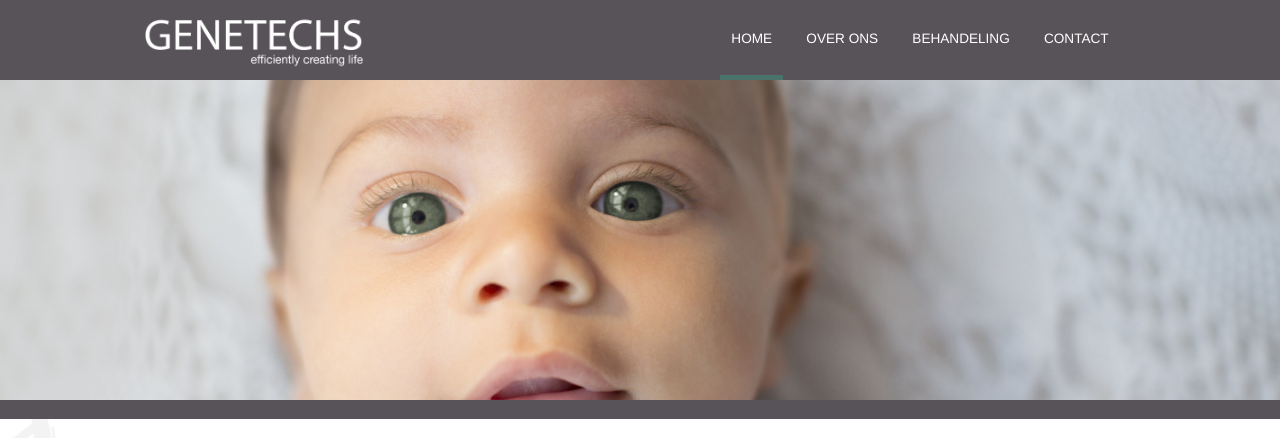
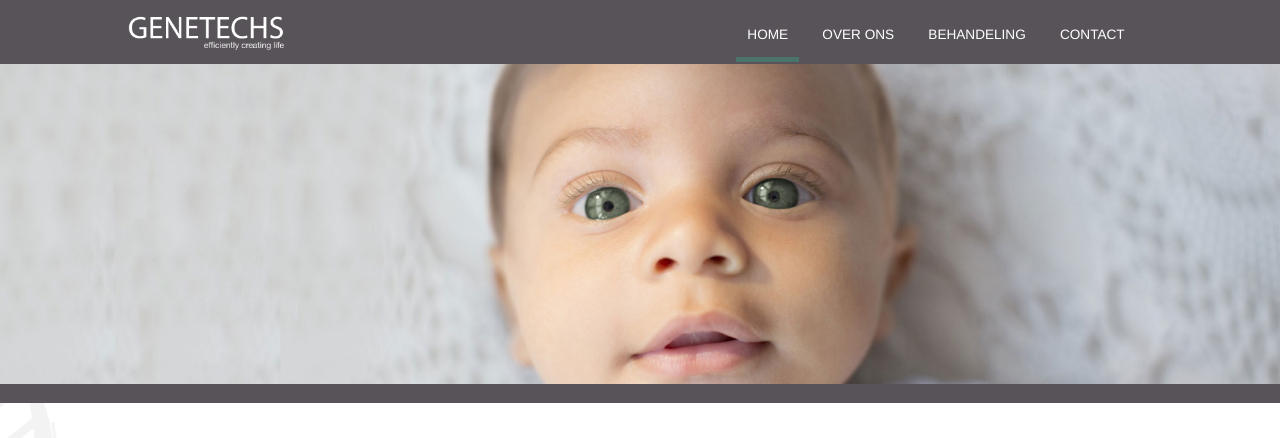
Before and after one commit to sunnyfeijen/VPRO, a PHP site: page /website/index.php in a window 1280 px wide. Shown: the top 438 px of the page. Run offline with PHP 8.4, Linux system fonts and the light colour scheme; some libraries are stand-ins or nearby versions.

Commit message:
website fix + logo

```diff
--- a/website/css/navigation.css
+++ b/website/css/navigation.css
@@ -27,7 +27,7 @@ a
 
 #header-nav
 {
-    height: 5em;
+    height: 4em;
     background-color: #585359;
     position: fixed;
     top: 0;
@@ -63,7 +63,7 @@ a.menu-link
 nav[role=navigation]
 {
     clear: right;
-    margin-right: 1em;
+    margin-right: 0;
     position: absolute;
     width: 100%;
     -webkit-transition: all 0.3s ease-out;
@@ -128,15 +128,14 @@ nav[role=navigation] li a
 
 .brand
 {
-    height: 5em;
+    height: 4em;
     float: left;
 }
 
 .brand img
 {
-    height: 3em;
-    padding: 1em;
-    padding-right: 0em;
+      height: 2.5em;
+  padding-top: 0.75em;
 }
 
 nav[role=navigation] i
@@ -206,7 +205,7 @@ nav[role=navigation] i
   {
         color: #fff;
         border: 0;
-        padding: 2.3em 0.8em 2.1em 0.8em;
+        padding: 2em 0.8em 1.1em;
   }
 
   nav[role=navigation] i
@@ -224,15 +223,10 @@ nav[role=navigation] i
 @media screen and (min-width: 900px){
   .wrap
   {
-    width:1024px;
+    width:80%;
     margin: auto;
   }
 
-  .brand img
-  {
-    padding-top: 0.8em;
-    height: 3.5em;
-  }
 }
 
 .container
--- a/website/css/style.css
+++ b/website/css/style.css
@@ -34,7 +34,7 @@ html
 .contentwrap{
     width: 100%;
     height: 40em;
-    margin-top: 5em;
+    margin-top: 4em;
 }
 
 .textwrap
@@ -69,7 +69,7 @@ h1{
 #fotoslide1{
     width:100%;
     background-color: #4a736e;
-    background-image: url(../img/olive_boy.jpg);
+    background-image: url(../img/olive_boy_long.jpg);
     background-size: cover;
     background-position: center;
     height:20em;
@@ -195,3 +195,9 @@ h1{
         margin-bottom: 2em;
     }
 }
+
+@media only screen and (min-width : 1920px) {
+#fotoslide1{
+    height:30em;
+}
+}
--- a/website/index.php
+++ b/website/index.php
@@ -34,7 +34,7 @@ include 'build/head.php';
 		            </div>
 		            <div class='paragraph2'>
 		            	<div class="video">
-							<iframe width="100%" src="https://www.youtube.com/embed/V32NB28QAtE?rel=0" frameborder="0" allowfullscreen></iframe>
+							<!-- <iframe width="100%" src="https://www.youtube.com/embed/V32NB28QAtE?rel=0" frameborder="0" allowfullscreen></iframe> -->
 						</div>
 	  				</div>
 
```
Also changed, not shown: genetechs_logo.png (added), website/img/olive_boy_long.jpg (added).
